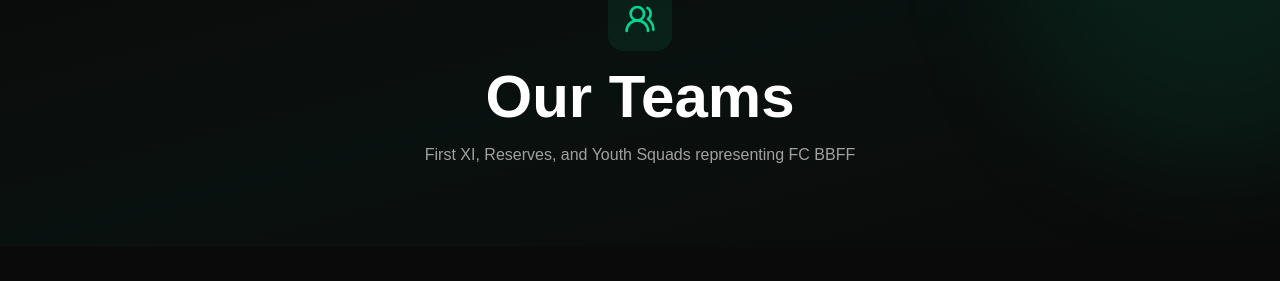
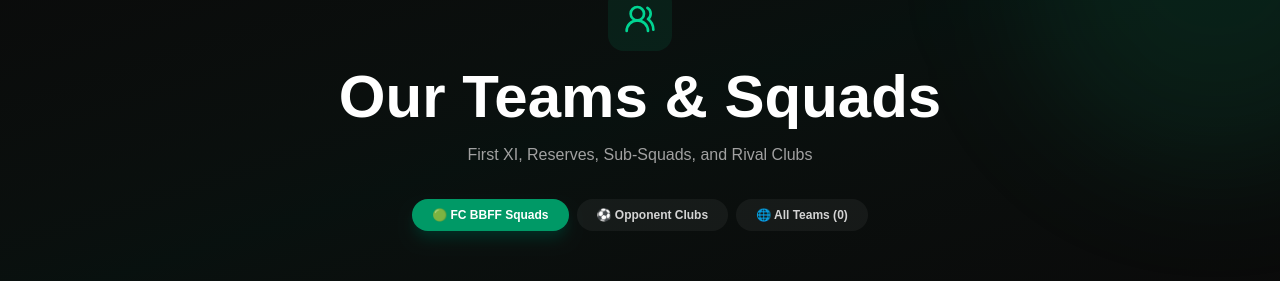
Before and after one commit to OwaliShawon/fc-bbff, a Next.js app: page /teams in a window 1280 px wide. Shown: the part 158-439 px from the top of the page. Built offline with nearby package versions, Linux system fonts and the light colour scheme; no server answers; the database is empty.

Commit message:
feat: implement multi-field search, team type filtering, and enhanced filter management for teams management UI

```diff
--- a/src/actions/team-actions.ts
+++ b/src/actions/team-actions.ts
@@ -34,7 +34,12 @@ export async function getTeams(params?: {
     where.isExternal = params.isExternal;
   }
   if (params?.search) {
-    where.name = { contains: params.search, mode: "insensitive" };
+    where.OR = [
+      { name: { contains: params.search, mode: "insensitive" } },
+      { manager: { contains: params.search, mode: "insensitive" } },
+      { contactPersonName: { contains: params.search, mode: "insensitive" } },
+      { description: { contains: params.search, mode: "insensitive" } },
+    ];
   }
   if (params?.status) {
     where.status = params.status;
--- a/src/app/(public)/teams/page.tsx
+++ b/src/app/(public)/teams/page.tsx
@@ -3,8 +3,18 @@ import { getTeams } from "@/actions/team-actions";
 import { Badge } from "@/components/ui/badge";
 import { UsersRound, User, ArrowRight } from "lucide-react";
 
-export default async function TeamsPage() {
-  const { data: teams } = await getTeams({ pageSize: 50, status: "ACTIVE", isExternal: false });
+export default async function TeamsPage({
+  searchParams,
+}: {
+  searchParams: Promise<{ type?: string }>;
+}) {
+  const { type = "internal" } = await searchParams;
+
+  let isExternal: boolean | undefined = undefined;
+  if (type === "internal") isExternal = false;
+  if (type === "external") isExternal = true;
+
+  const { data: teams } = await getTeams({ pageSize: 50, status: "ACTIVE", isExternal });
 
   // Always put the main team "FC BBFF" at the top row / first card
   const sortedTeams = [...teams].sort((a: any, b: any) => {
@@ -24,8 +34,42 @@ export default async function TeamsPage() {
           <div className="mx-auto mb-4 flex h-16 w-16 items-center justify-center rounded-2xl bg-emerald-500/10 text-emerald-400">
             <UsersRound className="h-8 w-8" />
           </div>
-          <h1 className="text-4xl font-black text-white md:text-6xl">Our Teams</h1>
-          <p className="mt-4 text-neutral-400">First XI, Reserves, and Youth Squads representing FC BBFF</p>
+          <h1 className="text-4xl font-black text-white md:text-6xl">Our Teams & Squads</h1>
+          <p className="mt-4 text-neutral-400">First XI, Reserves, Sub-Squads, and Rival Clubs</p>
+
+          {/* Filter Tabs */}
+          <div className="mt-8 flex flex-wrap justify-center gap-2">
+            <Link
+              href="/teams?type=internal"
+              className={`rounded-full px-5 py-2 text-xs font-bold transition-all ${
+                type === "internal"
+                  ? "bg-emerald-600 text-white shadow-lg shadow-emerald-950"
+                  : "bg-white/5 text-neutral-300 hover:bg-white/10"
+              }`}
+            >
+              🟢 FC BBFF Squads
+            </Link>
+            <Link
+              href="/teams?type=external"
+              className={`rounded-full px-5 py-2 text-xs font-bold transition-all ${
+                type === "external"
+                  ? "bg-amber-600 text-white shadow-lg shadow-amber-950"
+                  : "bg-white/5 text-neutral-300 hover:bg-white/10"
+              }`}
+            >
+              ⚽ Opponent Clubs
+            </Link>
+            <Link
+              href="/teams?type=all"
+              className={`rounded-full px-5 py-2 text-xs font-bold transition-all ${
+                type === "all"
+                  ? "bg-neutral-800 text-white border border-neutral-700"
+                  : "bg-white/5 text-neutral-300 hover:bg-white/10"
+              }`}
+            >
+              🌐 All Teams ({teams.length})
+            </Link>
+          </div>
         </div>
       </section>
 
--- a/src/app/admin/teams/page.tsx
+++ b/src/app/admin/teams/page.tsx
@@ -11,9 +11,14 @@ export default async function TeamsPage({
   const page = Number(params.page) || 1;
   const search = (params.search as string) || "";
   const status = (params.status as string) || "";
+  const type = (params.type as string) || "";
+
+  let isExternal: boolean | undefined = undefined;
+  if (type === "internal") isExternal = false;
+  if (type === "external") isExternal = true;
 
   const [teamsData, allPlayers] = await Promise.all([
-    getTeams({ page, pageSize: 10, search, status }),
+    getTeams({ page, pageSize: 10, search, status, isExternal }),
     getAllActivePlayers(),
   ]);
 
@@ -24,6 +29,7 @@ export default async function TeamsPage({
       currentPage={page}
       currentSearch={search}
       currentStatus={status}
+      currentType={type}
     />
   );
 }
--- a/src/app/admin/teams/teams-client.tsx
+++ b/src/app/admin/teams/teams-client.tsx
@@ -67,6 +67,9 @@ import {
   UserPlus,
   UserMinus,
   UserCircle,
+  RotateCcw,
+  Filter,
+  X,
 } from "lucide-react";
 import { getPlayerPositionColor } from "@/lib/utils";
 import type { PaginatedResponse, Team } from "@/types";
@@ -77,12 +80,14 @@ export function TeamsClient({
   currentPage,
   currentSearch,
   currentStatus,
+  currentType = "",
 }: {
   initialData: PaginatedResponse<Team>;
   allPlayers: any[];
   currentPage: number;
   currentSearch: string;
   currentStatus: string;
+  currentType?: string;
 }) {
   const router = useRouter();
   const [isPending, startTransition] = useTransition();
@@ -269,7 +274,31 @@ export function TeamsClient({
     const params = new URLSearchParams();
     if (searchInput) params.set("search", searchInput);
     if (currentStatus) params.set("status", currentStatus);
+    if (currentType) params.set("type", currentType);
     router.push(`/admin/teams?${params.toString()}`);
+  }
+
+  function handleFilterChange(key: string, value: string) {
+    const params = new URLSearchParams();
+    if (searchInput) params.set("search", searchInput);
+
+    const targetStatus = key === "status" ? value : currentStatus;
+    const targetType = key === "type" ? value : currentType;
+
+    if (targetStatus && targetStatus !== "all") {
+      params.set("status", targetStatus);
+    }
+    if (targetType && targetType !== "all") {
+      params.set("type", targetType);
+    }
+
+    const query = params.toString();
+    router.push(query ? `/admin/teams?${query}` : "/admin/teams");
+  }
+
+  function handleClearFilters() {
+    setSearchInput("");
+    router.push("/admin/teams");
   }
 
   // Players available to add (exclude players already in this squad)
@@ -277,6 +306,8 @@ export function TeamsClient({
   const availablePlayersToAdd = (allPlayers || []).filter(
     (p) => !squadPlayerIds.has(p.id)
   );
+
+  const hasActiveFilters = Boolean(currentSearch || (currentStatus && currentStatus !== "all") || (currentType && currentType !== "all"));
 
   return (
     <div className="space-y-6">
@@ -290,13 +321,14 @@ export function TeamsClient({
         </Button>
       </div>
 
+      {/* Filter Options Bar */}
       <Card className="border-neutral-200 dark:border-neutral-800">
-        <CardContent className="flex gap-4 p-4">
+        <CardContent className="flex flex-col gap-4 p-4 md:flex-row md:items-center">
           <form onSubmit={handleSearch} className="flex flex-1 gap-2">
             <div className="relative flex-1">
               <Search className="absolute left-3 top-1/2 h-4 w-4 -translate-y-1/2 text-neutral-400" />
               <Input
-                placeholder="Search teams..."
+                placeholder="Search teams by name, manager, or contact..."
                 value={searchInput}
                 onChange={(e) => setSearchInput(e.target.value)}
                 className="pl-9"
@@ -306,6 +338,51 @@ export function TeamsClient({
               Search
             </Button>
           </form>
+
+          <div className="flex flex-wrap items-center gap-2">
+            {/* Team Type Filter */}
+            <Select
+              value={currentType || "all"}
+              onValueChange={(v) => handleFilterChange("type", v === "all" ? "" : v)}
+            >
+              <SelectTrigger className="w-[170px]">
+                <SelectValue placeholder="Team Type" />
+              </SelectTrigger>
+              <SelectContent>
+                <SelectItem value="all">All Team Types</SelectItem>
+                <SelectItem value="internal">🟢 BBFF Internal Squads</SelectItem>
+                <SelectItem value="external">⚽ External Opponents</SelectItem>
+              </SelectContent>
+            </Select>
+
+            {/* Status Filter */}
+            <Select
+              value={currentStatus || "all"}
+              onValueChange={(v) => handleFilterChange("status", v === "all" ? "" : v)}
+            >
+              <SelectTrigger className="w-[140px]">
+                <SelectValue placeholder="Status" />
+              </SelectTrigger>
+              <SelectContent>
+                <SelectItem value="all">All Status</SelectItem>
+                <SelectItem value="ACTIVE">Active</SelectItem>
+                <SelectItem value="INACTIVE">Inactive</SelectItem>
+              </SelectContent>
+            </Select>
+
+            {/* Reset Filters */}
+            {hasActiveFilters && (
+              <Button
+                variant="outline"
+                size="sm"
+                onClick={handleClearFilters}
+                className="gap-1.5 text-xs text-neutral-600 hover:text-neutral-900 dark:text-neutral-400 dark:hover:text-white"
+              >
+                <RotateCcw className="h-3.5 w-3.5" />
+                Reset
+              </Button>
+            )}
+          </div>
         </CardContent>
       </Card>
 
```
